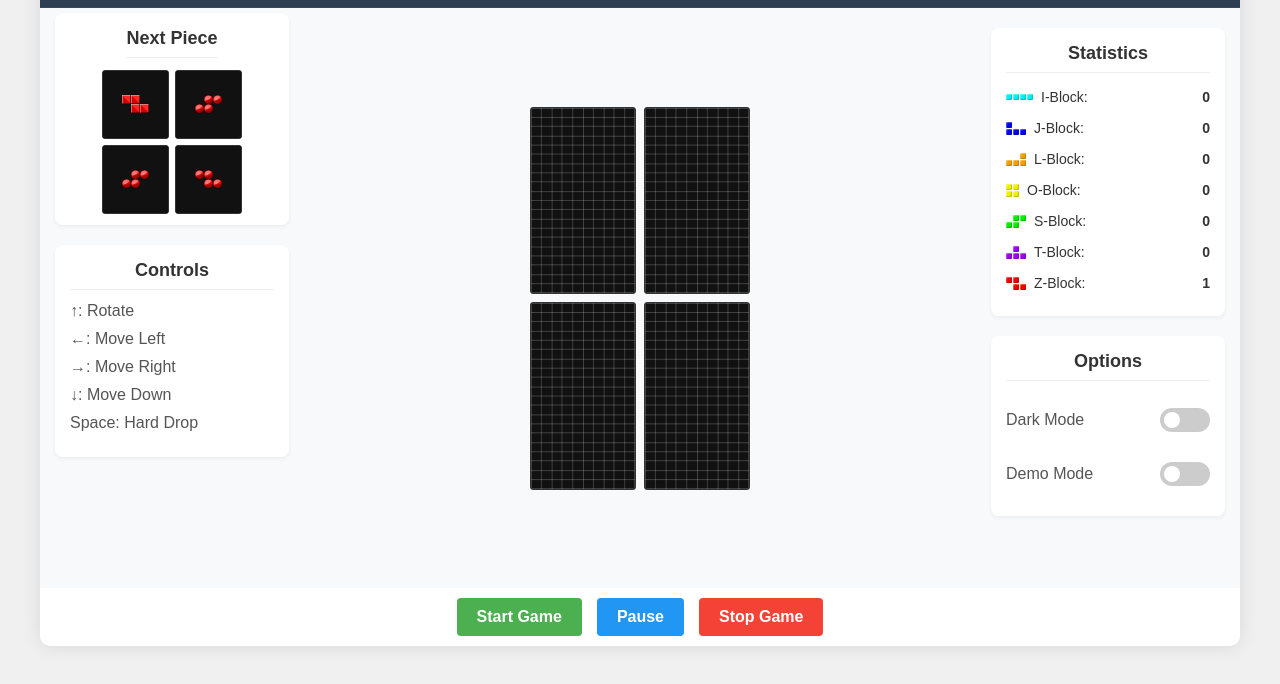
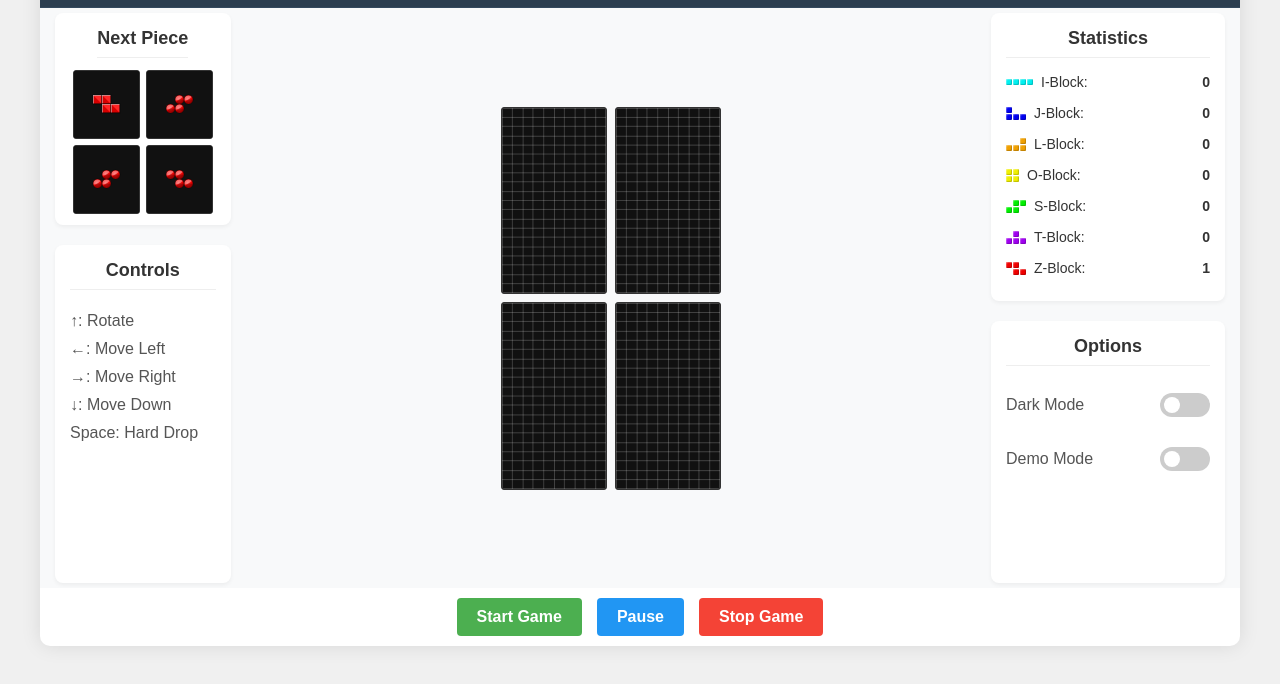
Before and after one commit to R2-G2/TestrisXD, a plain HTML site: page index.html in a window 1280 px wide. Shown: the part 106-790 px from the top of the page. Drawn offline with Linux system fonts and the light colour scheme.

Commit message:
Update styles.css with improved UI and interactivity

```diff
--- a/css/styles.css
+++ b/css/styles.css
@@ -95,30 +95,36 @@ body {
     overflow: hidden;
     gap: 10px;
     transition: background-color 0.3s ease;
+    align-items: stretch;
 }
 
 /* Side Panels */
 .side-panel {
-    width: 20%;
-    display: flex;
-    flex-direction: column;
+    display: grid;
+    grid-template-rows: auto 1fr; /* First row auto height, second fills remaining space */
     gap: 20px;
+    height: 100%;
 }
 
 .left-panel {
+    width: 15%; /* Reduced width for left panel */
     order: 1; /* Left side */
 }
 
 .right-panel {
+    width: 20%; /* Keep the original width */
     order: 3; /* Right side */
 }
 
+/* Panel sections */
 .panel-section {
     background-color: var(--panel-bg);
     border-radius: 8px;
     padding: 15px;
     box-shadow: 0 2px 4px rgba(0, 0, 0, 0.05);
     transition: background-color 0.3s ease, box-shadow 0.3s ease;
+    display: flex;
+    flex-direction: column;
 }
 
 .panel-section h3 {
@@ -131,9 +137,23 @@ body {
     transition: color 0.3s ease, border-color 0.3s ease;
 }
 
-.next-piece-section {
+/* First row section (next piece and stats) */
+.next-piece-section, .stats-section {
+    grid-row: 1;
+    margin: 0;
     display: flex;
     flex-direction: column;
+}
+
+/* Second row section (controls and options) */
+.controls-section, .options-section {
+    grid-row: 2;
+    display: flex;
+    flex-direction: column;
+}
+
+/* Additional specific styling */
+.next-piece-section {
     align-items: center;
 }
 
@@ -566,7 +586,7 @@ button {
 
 /* Statistics Section */
 .stats-section {
-    margin-top: 15px;
+    margin-top: 0 !important; /* Override the margin-top set below */
 }
 
 .stats-list {
```
